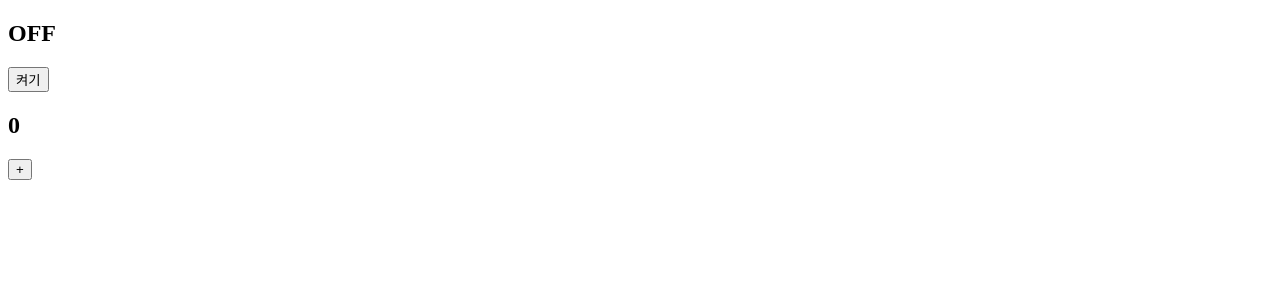
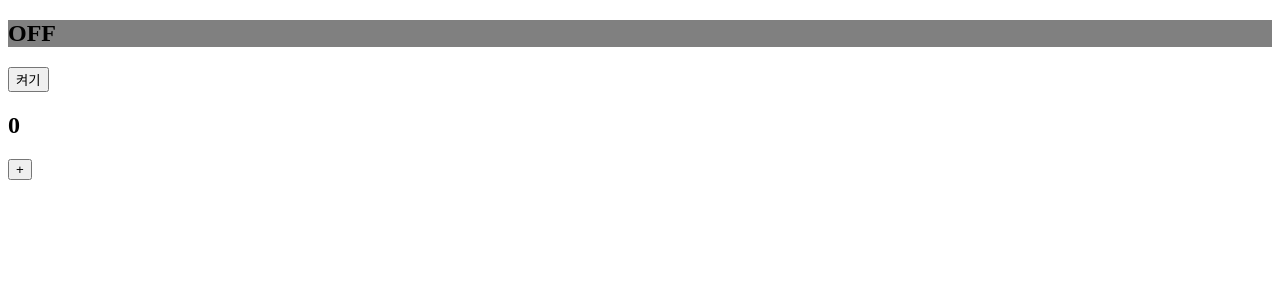
Before and after one commit to seungsu-K/react-online-lesson, a React (Vite) app in the folder section05/: page / in a window 1280 px wide. Shown: the top 300 px of the page. Built offline with nearby package versions, Linux system fonts and the light colour scheme.

Commit message:
[section5] State를 Props로 전달하기

```diff
--- a/section05/src/App.jsx
+++ b/section05/src/App.jsx
@@ -1,34 +1,13 @@
 import { useState } from 'react';
 import './App.css';
+import Bulb from './components/Bulb';
+import Counter from './components/Counter';
 
 function App() {
-  // const state = useState();
-  // console.log(state);
-  const [count, setCount] = useState(0);
-  const [light, setLight] = useState('OFF');
-
   return (
     <>
-      <div>
-        <h2>{light}</h2>
-        <button
-          onClick={() => {
-            setLight(light === 'ON' ? 'OFF' : 'ON');
-          }}
-        >
-          {light === 'ON' ? '끄기' : '켜기'}
-        </button>
-      </div>
-      <div>
-        <h2>{count}</h2>
-        <button
-          onClick={() => {
-            setCount(count + 1);
-          }}
-        >
-          +
-        </button>
-      </div>
+      <Bulb />
+      <Counter />
     </>
   );
 }
--- /dev/null
+++ b/section05/src/components/Bulb.jsx
@@ -0,0 +1,25 @@
+import { useState } from 'react';
+
+function Bulb() {
+  const [light, setLight] = useState('OFF');
+  console.log(light);
+
+  return (
+    <div>
+      {light === 'ON' ? (
+        <h2 style={{ backgroundColor: 'orange' }}>ON</h2>
+      ) : (
+        <h2 style={{ backgroundColor: 'gray' }}>OFF</h2>
+      )}
+      <button
+        onClick={() => {
+          setLight(light === 'ON' ? 'OFF' : 'ON');
+        }}
+      >
+        {light === 'ON' ? '끄기' : '켜기'}
+      </button>
+    </div>
+  );
+}
+
+export default Bulb;
--- /dev/null
+++ b/section05/src/components/Counter.jsx
@@ -0,0 +1,20 @@
+import { useState } from 'react';
+
+function Counter() {
+  const [count, setCount] = useState(0);
+
+  return (
+    <div>
+      <h2>{count}</h2>
+      <button
+        onClick={() => {
+          setCount(count + 1);
+        }}
+      >
+        +
+      </button>
+    </div>
+  );
+}
+
+export default Counter;
```
